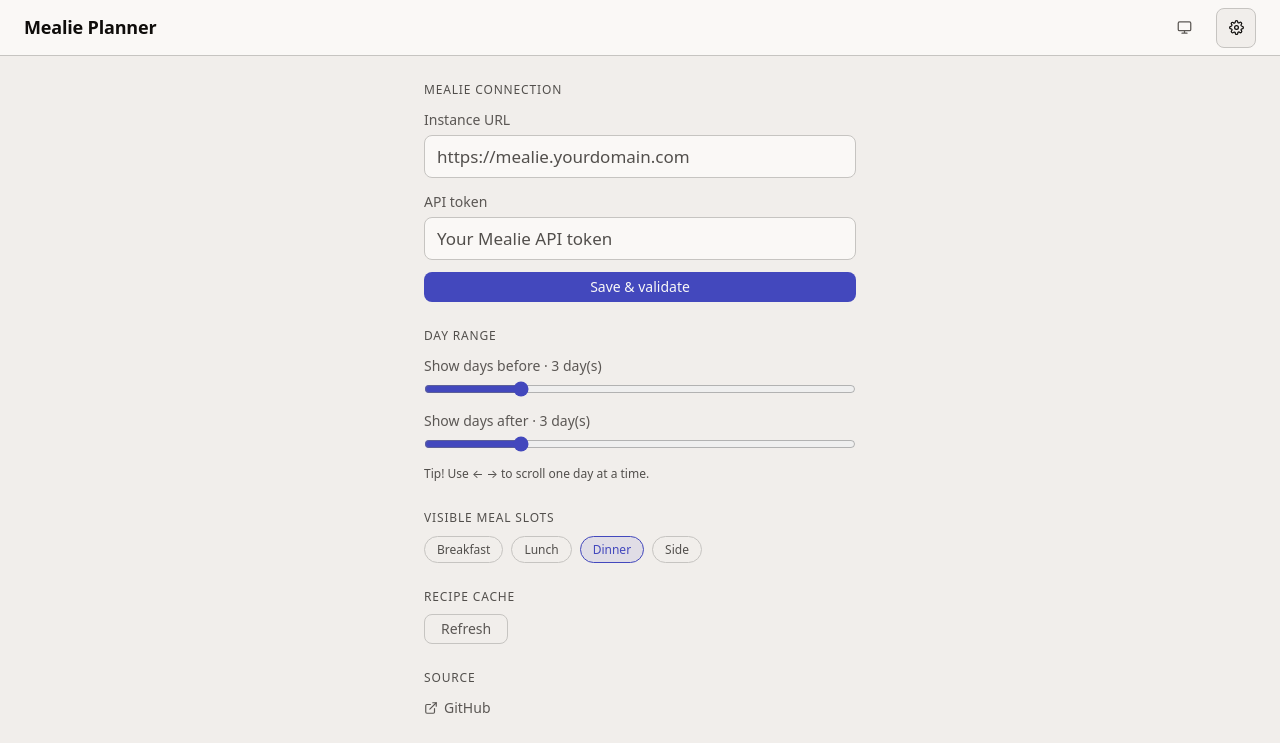
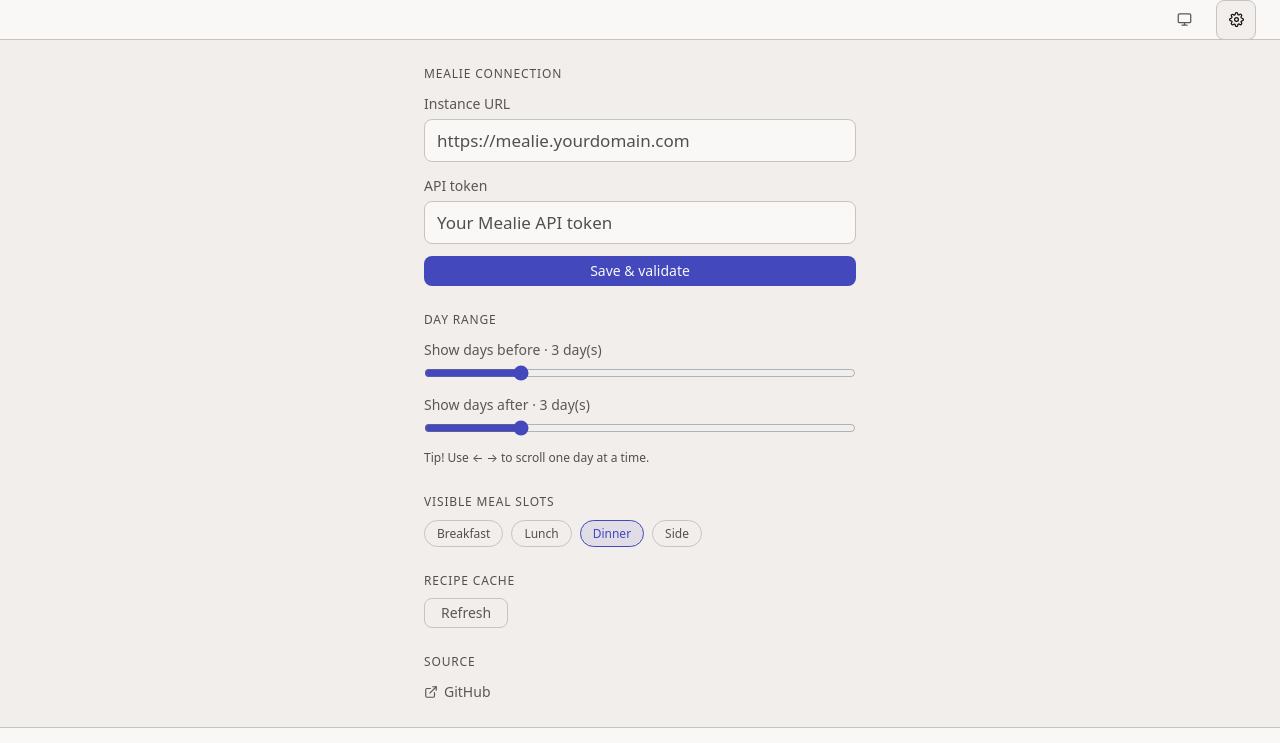
Before and after one commit to hawkinslabdev/mealie-planner, a FastAPI app: page / in a window 1280 px wide. Shown: the top 743 px of the page. Run offline with FastAPI, Linux system fonts and the light colour scheme; data that the repository does not hold is empty.

Commit message:
refactor: update naming and descriptions for consistency; enhance image handling in planner logic; add navbar styling for HAOS mode

```diff
--- a/mealie-planner/assets/app.js
+++ b/mealie-planner/assets/app.js
@@ -175,7 +175,7 @@ function planner() {
         // clear existing slots for this window
         const next = { ...this._slots };
         for (const d of this.days) for (const mt of ['breakfast','lunch','dinner','side']) delete next[this.slotKey(d.date, mt)];
-        for (const e of entries) next[this.slotKey(e.date, e.meal_type)] = e;
+        for (const e of entries) next[this.slotKey(e.date, e.meal_type)] = this._prefixImg(e);
         this._slots = next;
       } catch (e) {
         this.planError = e.message || 'Could not load meal plan.';
@@ -186,7 +186,7 @@ function planner() {
 
     async loadRecipes() {
       try {
-        this.allRecipes   = await this._fetch('/api/recipes');
+        this.allRecipes   = (await this._fetch('/api/recipes')).map(r => this._prefixImg(r));
         this.cacheCount   = this.allRecipes.length;
         this.recipesLoaded = true;
       } catch (e) {
@@ -236,7 +236,7 @@ function planner() {
       this.modalOpen = false;
       try {
         const entry = await this._post('/api/mealplan', { date, meal_type: mt, recipe_id: recipe.id });
-        this.setSlot(date, mt, entry);
+        this.setSlot(date, mt, this._prefixImg(entry));
         this.pushRecentRecipe(recipe.id);
       } catch (e) {
         this.setSlot(date, mt, prev);
@@ -260,7 +260,7 @@ function planner() {
       try {
         const recipe = await this._fetch(`/api/sparkle?date=${date}&meal_type=${mt}`);
         const entry  = await this._post('/api/mealplan', { date, meal_type: mt, recipe_id: recipe.id });
-        this.setSlot(date, mt, entry);
+        this.setSlot(date, mt, this._prefixImg(entry));
       } catch (e) {
         this.toast('Sparkle failed — ' + (e.message || 'no recipes cached?'));
       } finally {
@@ -385,8 +385,8 @@ function planner() {
         if (tgtEntry) creations.push(this._post('/api/mealplan', { date: srcDate, meal_type: srcMt, recipe_id: tgtEntry.recipe_id }));
         const results = await Promise.all(creations);
 
-        this.setSlot(targetDate, targetMt, results[0]);
-        if (results[1]) this.setSlot(srcDate, srcMt, results[1]);
+        this.setSlot(targetDate, targetMt, this._prefixImg(results[0]));
+        if (results[1]) this.setSlot(srcDate, srcMt, this._prefixImg(results[1]));
       } catch (e) {
         // rollback
         this.setSlot(srcDate, srcMt, srcEntry);
@@ -454,6 +454,13 @@ function planner() {
       return slug ? api('/api/recipe-link/' + slug) : '#';
     },
 
+    /* prefix bare /api/ image paths with INGRESS_PATH */
+    _prefixImg(obj) {
+      if (!obj || !obj.image_url) return obj;
+      if (obj.image_url.startsWith('/api/')) return { ...obj, image_url: api(obj.image_url) };
+      return obj;
+    },
+
     /* http */
     async _fetch(path) {
       const r = await fetch(api(path));
--- a/mealie-planner/assets/style.css
+++ b/mealie-planner/assets/style.css
@@ -113,6 +113,7 @@
     }
     .navbar-brand { font-size: var(--text-lg); font-weight: 600; letter-spacing: -0.01em; flex-shrink: 0; }
     .navbar-end   { display: flex; align-items: center; gap: var(--space-3); }
+    .navbar--haos { height: 40px; justify-content: flex-end; }
 
     .status-dot { display: flex; align-items: center; gap: 6px; font-size: var(--text-xs); color: var(--text-subtle); }
     .status-dot__pip { width: 7px; height: 7px; border-radius: 50%; background: var(--text-subtle); flex-shrink: 0; }
--- a/mealie-planner/config.yaml
+++ b/mealie-planner/config.yaml
@@ -1,5 +1,6 @@
-name: "Mealie Quick Planner"
-description: "A streamlined week-view planner for Mealie"
+name: "Mealie Planner"
+description: "A simple kitchen planner for Mealie. Browse your recipe library, drag meals onto your week grid, and let the sparkle feature suggest random dishes."
+url: "https://github.com/hawkinslabdev/mealie-planner"
 version: "1.0.0"
 slug: "mealie_quick_planner"
 arch:
--- a/mealie-planner/templates/index.html
+++ b/mealie-planner/templates/index.html
@@ -18,8 +18,8 @@
 <div x-data="planner()" x-init="init()" x-cloak @keydown.window="onKeydown($event)">
 
   <!-- navbar -->
-  <nav class="navbar">
-    <span class="navbar-brand">Mealie Planner</span>
+  <nav class="navbar" :class="mode === 'haos' && 'navbar--haos'">
+    <span class="navbar-brand" x-show="mode !== 'haos'">Mealie Planner</span>
     <div class="navbar-end">
       <div x-show="configured">
         <div x-show="mealieReachable" class="status-dot status-dot--ok">
--- a/repository.yaml
+++ b/repository.yaml
@@ -1,3 +1,3 @@
-name: Mealie Quick Planner
+name: Mealie Planner
 url: https://github.com/hawkinslabdev/mealie-planner
 maintainer: hawkinslabdev
```
